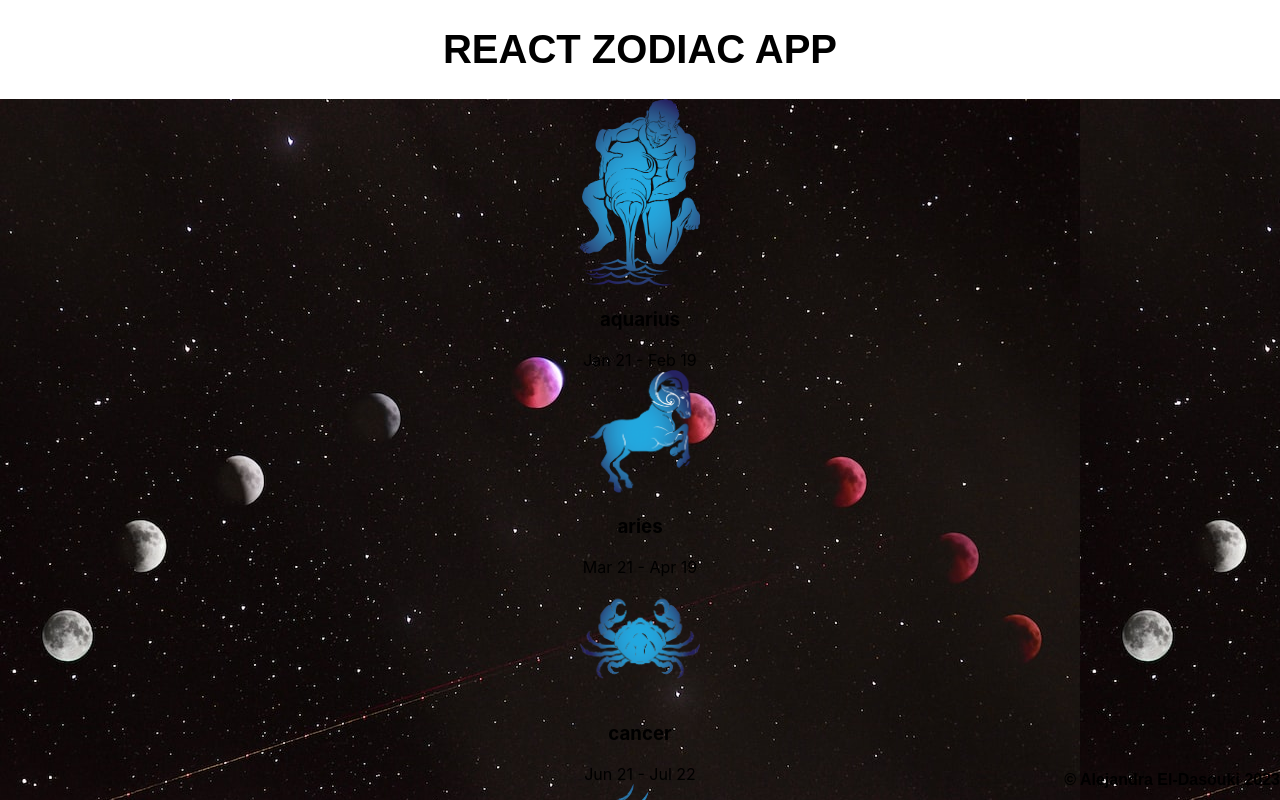
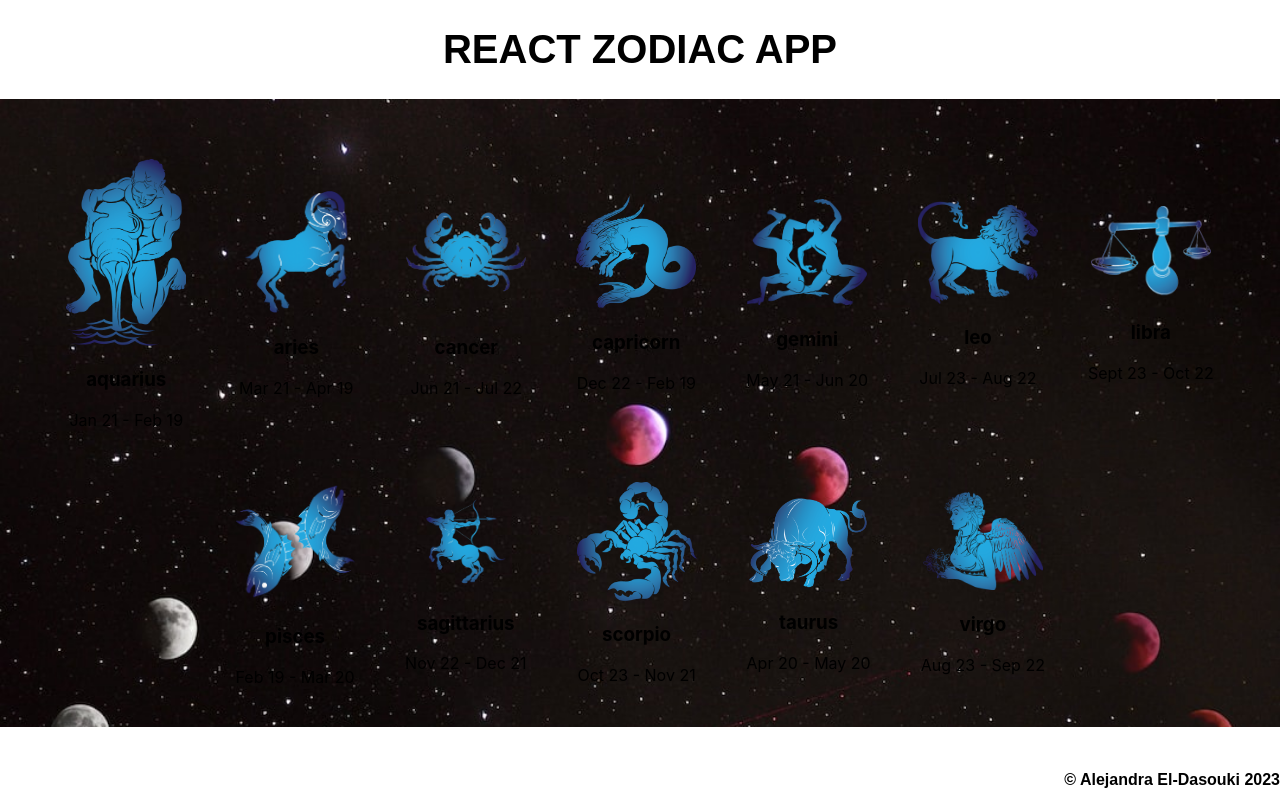
Before and after one commit to Alejae1998/zodiac-react, a React (Create React App) app: page / in a window 1280 px wide. Shown: the top 800 px of the page. Built offline with nearby package versions, Linux system fonts and the light colour scheme; a web font is replaced by a local one.

Commit message:
adding css to main

```diff
--- a/src/components/Main/Main.css
+++ b/src/components/Main/Main.css
@@ -0,0 +1,11 @@
+main {
+  display: flex;
+  flex-wrap: wrap;
+  gap: 50px;
+  grid-template-columns: repeat(auto-fit, minmax(300px, 1fr));
+  align-items: center;
+  justify-content: center;
+  padding: 60px 20px 40px 20px;
+  background-size: cover;
+  height: 100%;
+}
```
